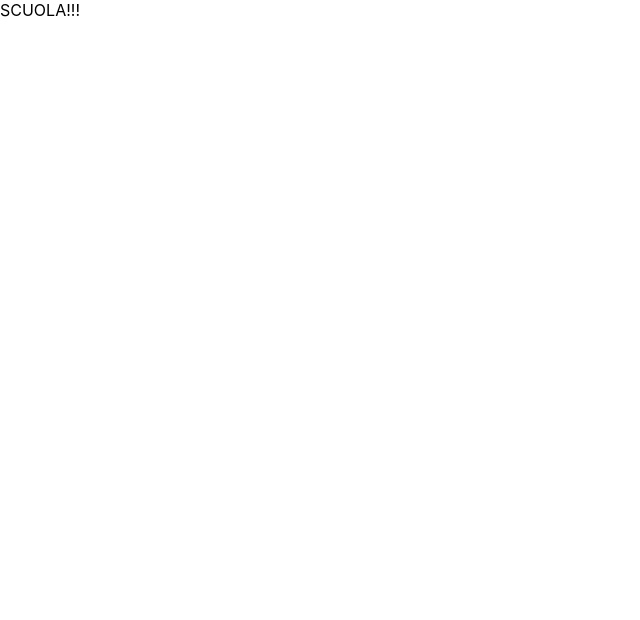
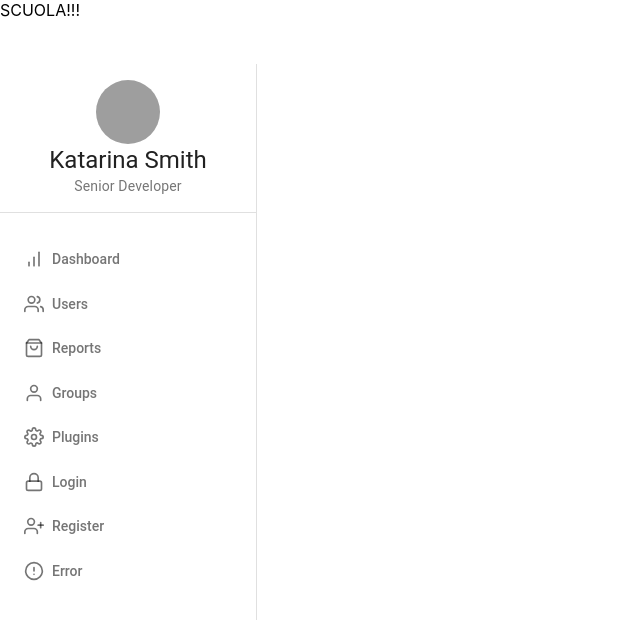
Before and after one commit to mpereannor/scuola, a React (Create React App) app: page /nav in a window 1280 px wide. Shown: the top 620 px of the page, without its empty margins (0-640 px from the left). Built offline with nearby package versions, Linux system fonts and the light colour scheme; grey boxes are pictures that could not be loaded.

Commit message:
feature: setup NavBar Component

```diff
--- a/src/App.js
+++ b/src/App.js
@@ -6,6 +6,7 @@ import Onboard from './components/auth/Onboard';
 import PrivateRoute from './components/auth/PrivateRoute';
 import Users from './components/auth/Users';
 import Board from './components/board/Board';
+import NavBar from './components/layouts/Navbar.js'
 
 const App = () => {
 
@@ -35,6 +36,10 @@ const App = () => {
                 path='/board'
                 component={Board}
             />
+            <Route
+            path='/nav'
+            component={NavBar}
+            />
         </div>
     )
 }
--- a/src/components/layouts/Navbar.js/index.js
+++ b/src/components/layouts/Navbar.js/index.js
@@ -0,0 +1,191 @@
+import React, { useEffect } from 'react';
+import { Link, useLocation } from 'react-router-dom';
+import PropTypes from 'prop-types';
+import {
+    Avatar,
+    Box,
+    Button,
+    Divider,
+    Drawer,
+    Hidden,
+    List,
+    Typography,
+    makeStyles
+  } from '@material-ui/core';
+
+  import {
+    AlertCircle as AlertCircleIcon,
+    BarChart as BarChartIcon,
+    Lock as LockIcon,
+    Settings as SettingsIcon,
+    ShoppingBag as ShoppingBagIcon,
+    User as UserIcon,
+    UserPlus as UserPlusIcon,
+    Users as UsersIcon
+  } from 'react-feather';
+  import NavItem from './NavItem';
+
+  const user = {
+      avatar: 'avatar',
+    jobTitle: 'Senior Developer',
+    name: 'Katarina Smith'
+  };
+
+  const items = [
+    {
+      href: '/dashboard',
+      icon: BarChartIcon,
+      title: 'Dashboard'
+    },
+    {
+      href: '/users',
+      icon: UsersIcon,
+      title: 'Users'
+    },
+    {
+      href: '/reports',
+      icon: ShoppingBagIcon,
+      title: 'Reports'
+    },
+    {
+      href: '/groups',
+      icon: UserIcon,
+      title: 'Groups'
+    },
+    {
+      href: '/plugins',
+      icon: SettingsIcon,
+      title: 'Plugins'
+    },
+    {
+      href: '/login',
+      icon: LockIcon,
+      title: 'Login'
+    },
+    {
+      href: '/register',
+      icon: UserPlusIcon,
+      title: 'Register'
+    },
+    {
+      href: '/404',
+      icon: AlertCircleIcon,
+      title: 'Error'
+    }
+  ];
+
+  const useStyles = makeStyles(() => ({
+    mobileDrawer: {
+      width: 256
+    },
+    desktopDrawer: {
+      width: 256,
+      top: 64,
+      height: 'calc(100% - 64px)'
+    },
+    avatar: {
+      cursor: 'pointer',
+      width: 64,
+      height: 64
+    }
+  }));
+
+  const NavBar = ({ onMobileClose, openMobile }) => {
+    const classes = useStyles();
+    const location = useLocation();
+
+    useEffect(() => {
+      if (openMobile && onMobileClose) {
+        onMobileClose();
+      }
+      // eslint-disable-next-line react-hooks/exhaustive-deps
+    }, [location.pathname]);
+
+    const content = (
+        <Box
+          height="100%"
+          display="flex"
+          flexDirection="column"
+        >
+          <Box
+            alignItems="center"
+            display="flex"
+            flexDirection="column"
+            p={2}
+          >
+            <Avatar
+              className={classes.avatar}
+              component={Link}
+              src={user.avatar}
+              to="/users"
+            />
+            <Typography
+              className={classes.name}
+              color="textPrimary"
+              variant="h5"
+            >
+              {user.name}
+            </Typography>
+            <Typography
+              color="textSecondary"
+              variant="body2"
+            >
+              {user.jobTitle}
+            </Typography>
+          </Box>
+          <Divider />
+          <Box p={2}>
+            <List>
+              {items.map((item) => (
+                <NavItem
+                  href={item.href}
+                  key={item.title}
+                  title={item.title}
+                  icon={item.icon}
+                />
+              ))}
+            </List>
+          </Box>
+          <Box flexGrow={1} />
+        </Box>
+      );
+
+      return (
+          <>
+            <Hidden lgUp>
+            <Drawer
+                anchor="left"
+                classes={{paper: classes.mobileDrawer }}
+                onClose={onMobileClose}
+                open={openMobile}
+                variant="temporary"
+            >
+                {content}
+            </Drawer>
+            </Hidden>
+            <Hidden mdDown>
+                <Drawer
+                    anchor="left"
+                    classes={{ paper: classes.desktopDrawer}}
+                    open
+                    variant="persistent"
+                >
+                    {content}
+                </Drawer>
+            </Hidden>
+          </>
+      )
+
+};
+
+NavBar.propTypes = {
+    onMobileClose: PropTypes.func,
+    openMobile: PropTypes.bool
+  };
+
+  NavBar.defaultProps = {
+    onMobileClose: () => {},
+    openMobile: false
+  };
+
+  export default NavBar;
```
